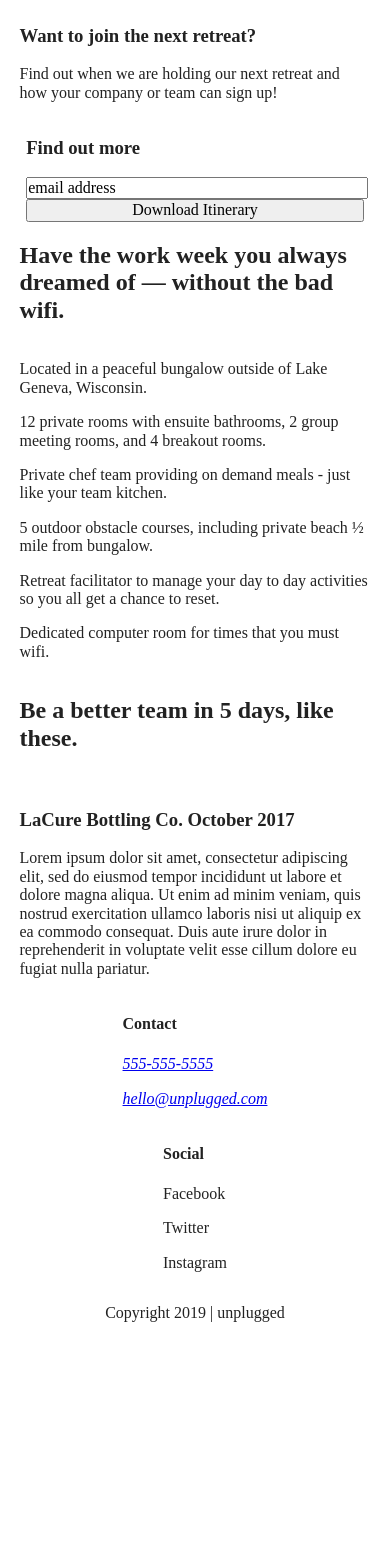
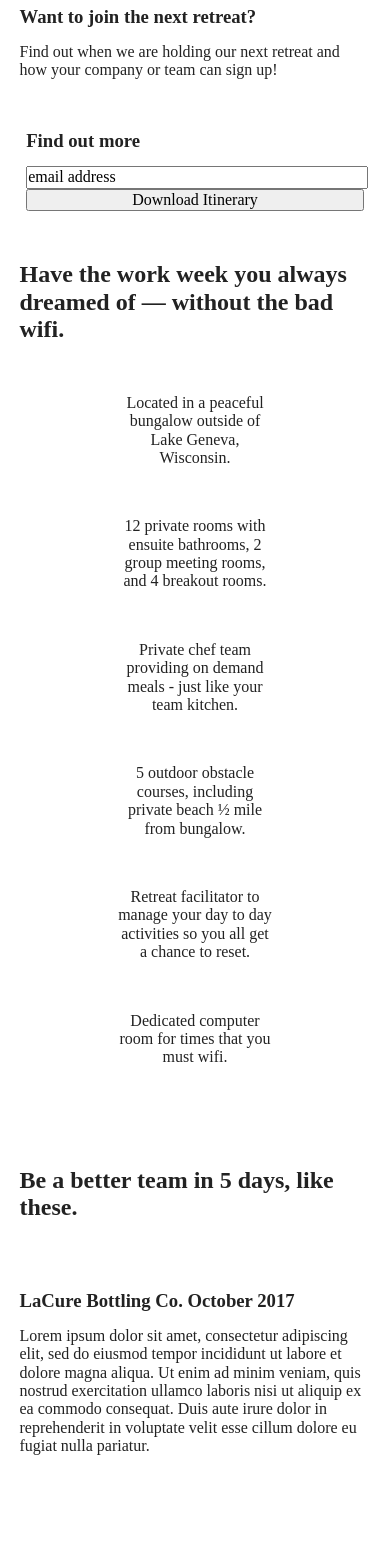
Before and after one commit to K-Zimny/Unplugged-Retreat, a website built with Parcel: page index.html in a window 390 px wide. Shown: the part 180-1733 px from the top of the page. Before the commit the page ends 1518 px from the top, so only its background shows below. Built offline with nearby package versions, Linux system fonts and the light colour scheme.

Commit message:
Edited width, margin, and padding to mobile pages.

```diff
--- a/css/main.css
+++ b/css/main.css
@@ -111,12 +111,29 @@ textarea {
     width:90%;
   }
 
+  h2{
+    margin: 50px 0;
+  }
+
+  h3{
+    margin: 0 0 15px 0;
+  }
+
+  h4{
+    margin: 0 0 10px 0;
+  }
+
+  p{
+    margin: 0 0 50px 0;
+  }
+
   /* ---------------mobile-styles--------------- */
 
   /* nav-styles */
 
   nav{
-    width:100%;
+    width: 60%;
+    margin: 0 20%;
   }
 
   nav ul{
@@ -139,15 +156,38 @@ textarea {
     margin: 0;
   }
 
+  /* feature items styles */
+
+  .features-items article{
+    display: flex;
+    flex-flow: row wrap;
+    justify-content: center;
+    align-items: center;
+  }
+  .features-item-description{
+    text-align: center;
+    width: 45%;
+
+  }
+
   /* footer-styles */
 
+  footer .content-wrapper{
+    width:55%;
+    margin: 50px 0;
+  }
   .footer-content,
   .copyright{
-    display:flex;
+    display: flex;
     justify-content: center;
     align-items: center;
     flex-flow: row wrap;
     width: 100%;
+  }
+
+  .contact,
+  .footer-content{
+    text-align: center;
   }
 
   /* ----------About page---------- */
@@ -155,6 +195,23 @@ textarea {
   .contact-section .content-wrapper{
     justify-content: flex-start;
   }
+
+  .mission h2{
+    margin: 50px 0 20px 0;
+  }
+
+  .mission p{
+    margin: 0 0 20px 0;
+  }
+
+  .contact-section h2{
+    margin: 50px 0 10px 0;
+  }
+
+  .contact-section p{
+    margin: 0 0 20px 0;
+  }
+
 
   /* ----------FAQ page---------- */
 
--- a/index.html
+++ b/index.html
@@ -32,7 +32,7 @@
       <nav>
         <ul>
           <li><a href="faq/index.html" >FAQ</a></li>
-          <li><a href="about/index.html" target="_blank">About</a></li>
+          <li><a href="about/index.html">About</a></li>
         </ul>
       </nav>
     </div>
@@ -49,14 +49,14 @@
       <div class="content-wrapper">
 
         <div class="form-description">
-          <h3>Want to join the next retreat?</h4>
+          <h3>Want to join the next retreat?</h3>
           <p>
             Find out when we are holding our next retreat and how your company or team can sign up!
           </p>
         </div>
 
         <div class="form">
-          <h3>Find out more</h4>
+          <h3>Find out more</h3>
           <input type="text" name="name" value="email address">
           <input type="button" value="Download Itinerary">
         </div>
```
Also changed, not shown: about/index.html (+2 -2 lines), faq/index.html (+2 -2 lines).
